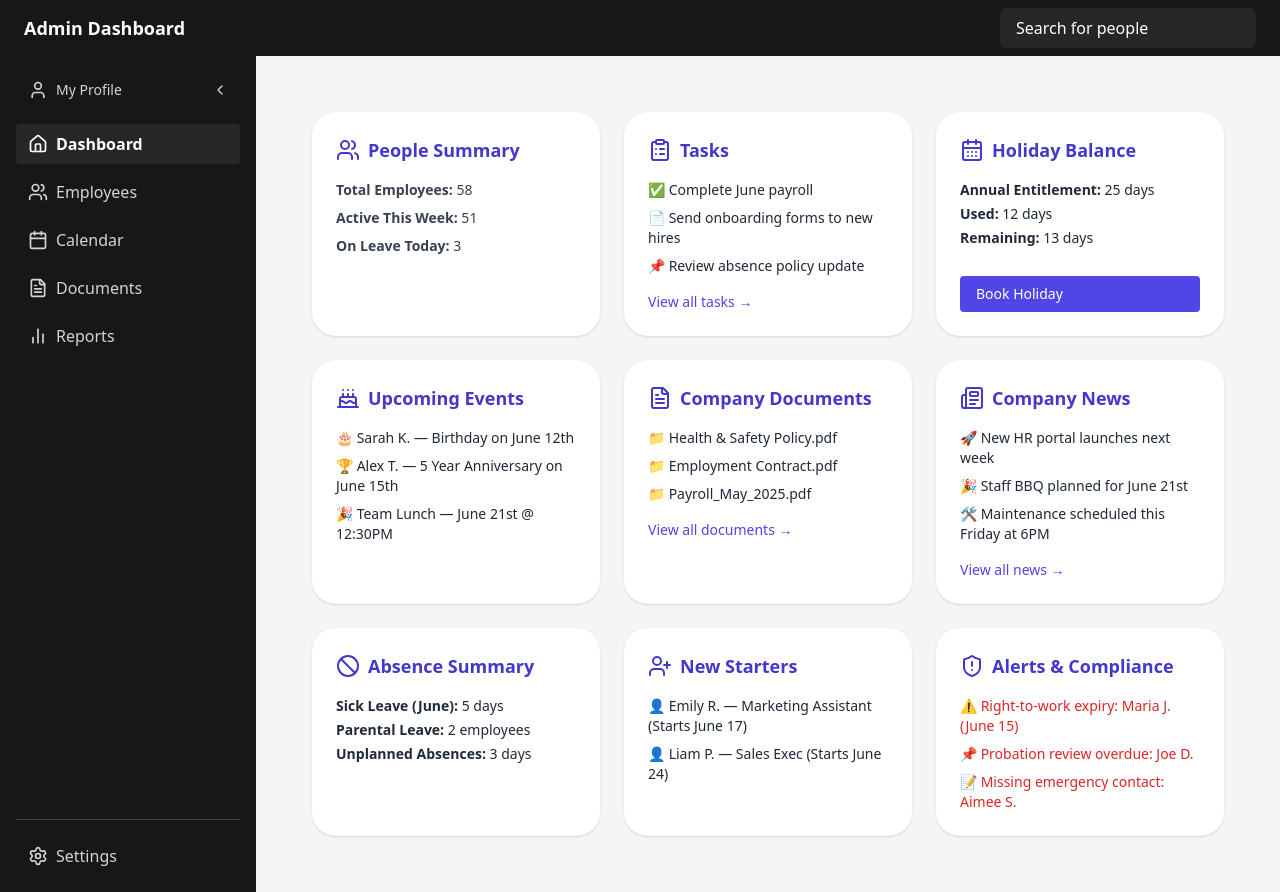
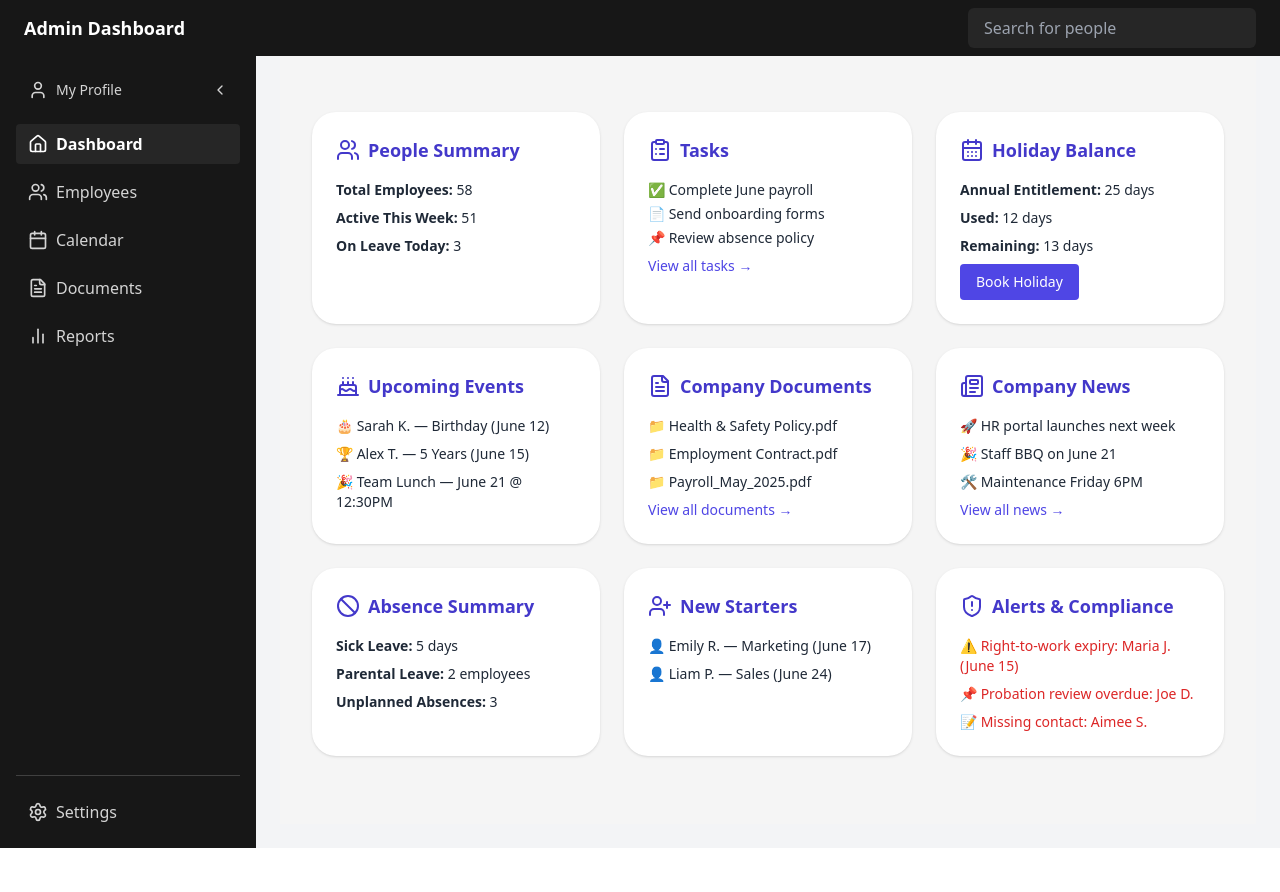
Before and after one commit to VacationReady/corenz-frontend, a Next.js app: page /dashboard in a window 1280 px wide. After the commit the page ends 848 px from the top, so only its background shows below. Built offline with nearby package versions, Linux system fonts and the light colour scheme; no server answers.

Commit message:
Refactor: dashboard uses Card and Input components from design system

```diff
--- a/app/(withSidebar)/dashboard/page.tsx
+++ b/app/(withSidebar)/dashboard/page.tsx
@@ -1,16 +1,9 @@
 "use client";
-import {
-  CalendarDays,
-  ClipboardList,
-  FileText,
-  Newspaper,
-  Users,
-  Cake,
-  UserPlus,
-  ShieldAlert,
-  Ban,
-} from "lucide-react";
+
+import { CalendarDays, ClipboardList, FileText, Newspaper, Users, Cake, UserPlus, ShieldAlert, Ban } from "lucide-react";
 import Link from "next/link";
+import Card from "@/components/ui/Card";
+import Input from "@/components/ui/Input";
 
 export default function AdminDashboardPage() {
   return (
@@ -18,147 +11,105 @@ export default function AdminDashboardPage() {
       {/* Fixed Top Bar */}
       <div className="fixed top-0 left-0 right-0 h-14 bg-neutral-900 text-white flex items-center justify-between px-6 z-50">
         <h1 className="text-lg font-semibold">Admin Dashboard</h1>
-        <input
-          type="text"
-          defaultValue="Search for people"
-          className="bg-neutral-800 text-white placeholder-gray-400 px-4 py-2 rounded-md w-64 focus:outline-none focus:ring-2 focus:ring-indigo-500"
-        />
+        <div className="w-72">
+          <Input placeholder="Search for people" />
+        </div>
       </div>
 
       {/* Dashboard Grid */}
       <div className="px-8 py-8 grid grid-cols-12 gap-6 max-w-screen-2xl mx-auto">
-
         {/* People Summary */}
-        <div className="col-span-12 md:col-span-6 xl:col-span-4 bg-white rounded-2xl shadow p-6">
-          <div className="flex items-center mb-4 text-indigo-700">
-            <Users className="w-6 h-6 mr-2" />
-            <h2 className="text-lg font-semibold">People Summary</h2>
-          </div>
-          <div className="text-gray-700 space-y-2 text-sm">
+        <div className="col-span-12 md:col-span-6 xl:col-span-4">
+          <Card title="People Summary" icon={<Users className="text-indigo-700" />}>
             <p><strong>Total Employees:</strong> 58</p>
             <p><strong>Active This Week:</strong> 51</p>
             <p><strong>On Leave Today:</strong> 3</p>
-          </div>
+          </Card>
         </div>
 
         {/* Tasks */}
-        <div className="col-span-12 md:col-span-6 xl:col-span-4 bg-white rounded-2xl shadow p-6">
-          <div className="flex items-center mb-4 text-indigo-700">
-            <ClipboardList className="w-6 h-6 mr-2" />
-            <h2 className="text-lg font-semibold">Tasks</h2>
-          </div>
-          <ul className="text-sm text-gray-800 space-y-2">
+        <div className="col-span-12 md:col-span-6 xl:col-span-4">
+          <Card title="Tasks" icon={<ClipboardList className="text-indigo-700" />}>
+            <ul className="space-y-1">
               <li>✅ Complete June payroll</li>
-            <li>📄 Send onboarding forms to new hires</li>
-            <li>📌 Review absence policy update</li>
+              <li>📄 Send onboarding forms</li>
+              <li>📌 Review absence policy</li>
             </ul>
             <Link href="/tasks" className="block mt-4 text-sm text-indigo-600 hover:underline">
               View all tasks →
             </Link>
+          </Card>
         </div>
 
         {/* Holiday Balance */}
-        <div className="col-span-12 md:col-span-6 xl:col-span-4 bg-white rounded-2xl shadow p-6 flex flex-col justify-between">
-          <div>
-            <div className="flex items-center mb-4 text-indigo-700">
-              <CalendarDays className="w-6 h-6 mr-2" />
-              <h2 className="text-lg font-semibold">Holiday Balance</h2>
-            </div>
-            <div className="text-sm text-gray-800 space-y-1">
+        <div className="col-span-12 md:col-span-6 xl:col-span-4">
+          <Card title="Holiday Balance" icon={<CalendarDays className="text-indigo-700" />}>
             <p><strong>Annual Entitlement:</strong> 25 days</p>
             <p><strong>Used:</strong> 12 days</p>
             <p><strong>Remaining:</strong> 13 days</p>
-            </div>
-          </div>
-          <Link
-            href="/calendar/book"
-            className="mt-4 inline-block bg-indigo-600 text-white text-sm px-4 py-2 rounded hover:bg-indigo-700 transition"
-          >
+            <Link href="/calendar/book" className="inline-block mt-4 text-sm text-white bg-indigo-600 px-4 py-2 rounded hover:bg-indigo-700 transition">
               Book Holiday
             </Link>
+          </Card>
         </div>
 
         {/* Upcoming Events */}
-        <div className="col-span-12 md:col-span-6 xl:col-span-4 bg-white rounded-2xl shadow p-6">
-          <div className="flex items-center mb-4 text-indigo-700">
-            <Cake className="w-6 h-6 mr-2" />
-            <h2 className="text-lg font-semibold">Upcoming Events</h2>
-          </div>
-          <ul className="text-sm text-gray-800 space-y-2">
-            <li>🎂 Sarah K. — Birthday on June 12th</li>
-            <li>🏆 Alex T. — 5 Year Anniversary on June 15th</li>
-            <li>🎉 Team Lunch — June 21st @ 12:30PM</li>
-          </ul>
+        <div className="col-span-12 md:col-span-6 xl:col-span-4">
+          <Card title="Upcoming Events" icon={<Cake className="text-indigo-700" />}>
+            <p>🎂 Sarah K. — Birthday (June 12)</p>
+            <p>🏆 Alex T. — 5 Years (June 15)</p>
+            <p>🎉 Team Lunch — June 21 @ 12:30PM</p>
+          </Card>
         </div>
 
-        {/* Company Documents */}
-        <div className="col-span-12 md:col-span-6 xl:col-span-4 bg-white rounded-2xl shadow p-6">
-          <div className="flex items-center mb-4 text-indigo-700">
-            <FileText className="w-6 h-6 mr-2" />
-            <h2 className="text-lg font-semibold">Company Documents</h2>
-          </div>
-          <ul className="text-sm text-gray-800 space-y-2">
-            <li>📁 Health & Safety Policy.pdf</li>
-            <li>📁 Employment Contract.pdf</li>
-            <li>📁 Payroll_May_2025.pdf</li>
-          </ul>
+        {/* Documents */}
+        <div className="col-span-12 md:col-span-6 xl:col-span-4">
+          <Card title="Company Documents" icon={<FileText className="text-indigo-700" />}>
+            <p>📁 Health & Safety Policy.pdf</p>
+            <p>📁 Employment Contract.pdf</p>
+            <p>📁 Payroll_May_2025.pdf</p>
             <Link href="/documents" className="block mt-4 text-sm text-indigo-600 hover:underline">
               View all documents →
             </Link>
+          </Card>
         </div>
 
-        {/* Company News */}
-        <div className="col-span-12 md:col-span-6 xl:col-span-4 bg-white rounded-2xl shadow p-6">
-          <div className="flex items-center mb-4 text-indigo-700">
-            <Newspaper className="w-6 h-6 mr-2" />
-            <h2 className="text-lg font-semibold">Company News</h2>
-          </div>
-          <ul className="text-sm text-gray-800 space-y-2">
-            <li>🚀 New HR portal launches next week</li>
-            <li>🎉 Staff BBQ planned for June 21st</li>
-            <li>🛠 Maintenance scheduled this Friday at 6PM</li>
-          </ul>
+        {/* News */}
+        <div className="col-span-12 md:col-span-6 xl:col-span-4">
+          <Card title="Company News" icon={<Newspaper className="text-indigo-700" />}>
+            <p>🚀 HR portal launches next week</p>
+            <p>🎉 Staff BBQ on June 21</p>
+            <p>🛠 Maintenance Friday 6PM</p>
             <Link href="/news" className="block mt-4 text-sm text-indigo-600 hover:underline">
               View all news →
             </Link>
+          </Card>
         </div>
 
         {/* Absence Summary */}
-        <div className="col-span-12 md:col-span-6 xl:col-span-4 bg-white rounded-2xl shadow p-6">
-          <div className="flex items-center mb-4 text-indigo-700">
-            <Ban className="w-6 h-6 mr-2" />
-            <h2 className="text-lg font-semibold">Absence Summary</h2>
-          </div>
-          <div className="text-sm text-gray-800 space-y-1">
-            <p><strong>Sick Leave (June):</strong> 5 days</p>
+        <div className="col-span-12 md:col-span-6 xl:col-span-4">
+          <Card title="Absence Summary" icon={<Ban className="text-indigo-700" />}>
+            <p><strong>Sick Leave:</strong> 5 days</p>
             <p><strong>Parental Leave:</strong> 2 employees</p>
-            <p><strong>Unplanned Absences:</strong> 3 days</p>
-          </div>
+            <p><strong>Unplanned Absences:</strong> 3</p>
+          </Card>
         </div>
 
         {/* New Starters */}
-        <div className="col-span-12 md:col-span-6 xl:col-span-4 bg-white rounded-2xl shadow p-6">
-          <div className="flex items-center mb-4 text-indigo-700">
-            <UserPlus className="w-6 h-6 mr-2" />
-            <h2 className="text-lg font-semibold">New Starters</h2>
-          </div>
-          <ul className="text-sm text-gray-800 space-y-2">
-            <li>👤 Emily R. — Marketing Assistant (Starts June 17)</li>
-            <li>👤 Liam P. — Sales Exec (Starts June 24)</li>
-          </ul>
+        <div className="col-span-12 md:col-span-6 xl:col-span-4">
+          <Card title="New Starters" icon={<UserPlus className="text-indigo-700" />}>
+            <p>👤 Emily R. — Marketing (June 17)</p>
+            <p>👤 Liam P. — Sales (June 24)</p>
+          </Card>
         </div>
 
-        {/* Compliance Alerts */}
-        <div className="col-span-12 md:col-span-6 xl:col-span-4 bg-white rounded-2xl shadow p-6">
-          <div className="flex items-center mb-4 text-indigo-700">
-            <ShieldAlert className="w-6 h-6 mr-2" />
-            <h2 className="text-lg font-semibold">Alerts & Compliance</h2>
-          </div>
-          <ul className="text-sm text-red-600 space-y-2">
-            <li>⚠️ Right-to-work expiry: Maria J. (June 15)</li>
-            <li>📌 Probation review overdue: Joe D.</li>
-            <li>📝 Missing emergency contact: Aimee S.</li>
-          </ul>
+        {/* Alerts */}
+        <div className="col-span-12 md:col-span-6 xl:col-span-4">
+          <Card title="Alerts & Compliance" icon={<ShieldAlert className="text-indigo-700" />}>
+            <p className="text-red-600">⚠️ Right-to-work expiry: Maria J. (June 15)</p>
+            <p className="text-red-600">📌 Probation review overdue: Joe D.</p>
+            <p className="text-red-600">📝 Missing contact: Aimee S.</p>
+          </Card>
         </div>
       </div>
     </div>
```
Lines whose indentation alone changed are shown as unchanged.
